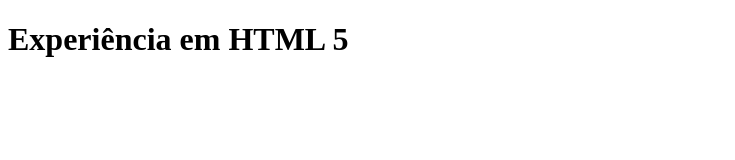
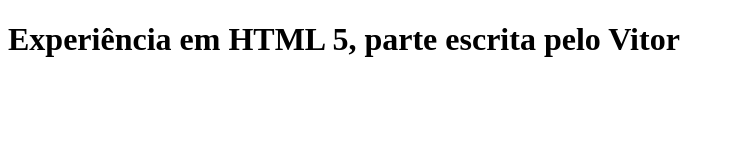
Before and after one commit to ClaudioNunes/engdemo, a plain HTML site: page index.html in a window 1280 px wide. Shown: the whole page, without its empty margins (0-735 px from the left). Drawn offline with Linux system fonts and the light colour scheme.

Commit message:
Enviando atuzalição

```diff
--- a/index.html
+++ b/index.html
@@ -7,6 +7,6 @@
     <title>Document</title>
 </head>
 <body>
- <h1> Experiência em HTML 5</h1>
+ <h1> Experiência em HTML 5, parte escrita pelo Vitor</h1>
 </body>
 </html>
```
